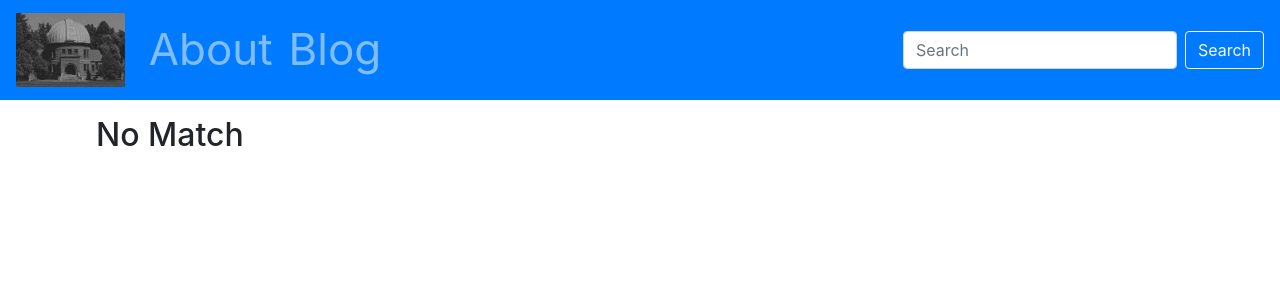
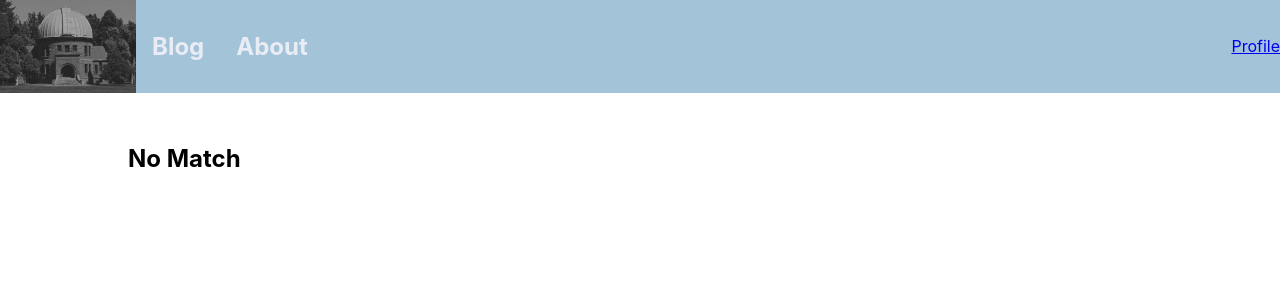
Before and after one commit to arthurdayton116/arthurdayton116.git.io, a React (Create React App) app: page /post in a window 1280 px wide. Shown: the top 300 px of the page. Built offline with nearby package versions, Linux system fonts and the light colour scheme.

Commit message:
Refinements

```diff
--- a/src/App.js
+++ b/src/App.js
@@ -1,5 +1,5 @@
 import React from 'react'
-import 'bootstrap/dist/css/bootstrap.css';
+// import 'bootstrap/dist/css/bootstrap.css';
 import { BrowserRouter as Router, Route, Switch } from "react-router-dom";
 import { NavigationBar } from './components/NavigationBar';
 import { About } from './components/About';
@@ -7,8 +7,8 @@ import { NoMatch } from './components/NoMatch';
 import { Blogs } from './components/Blog';
 import { Post } from './components/Post';
 import { ThemeProvider } from '@emotion/react';
-
 import theme from './components/Theme'
+import { Box } from "rebass";
 
 function App() {
     return (
@@ -16,6 +16,7 @@ function App() {
             <React.Fragment>
               <Router>
                       <NavigationBar />
+                      <Box pl={4}>
                       <Switch>
                           <Route exact path="/" component={About} />
                           <Route path="/about" component={About} />
@@ -23,6 +24,7 @@ function App() {
                           <Route path="/post/*" component={Post} />
                           <Route component={NoMatch} />
                       </Switch>
+                      </Box>
               </Router>
           </React.Fragment>
         </ThemeProvider>
--- a/src/components/About.js
+++ b/src/components/About.js
@@ -8,8 +8,7 @@ const Content = lazy(() => importMDX('../mdx/About.mdx'))
      const theme = useTheme()
      return (
          <Suspense fallback={<div>Loading...</div>}>
-             <Content daProp={'yeayeayea'}
-                      theme={theme}
+             <Content theme={theme}
                       logo={avatar}
              />
          </Suspense>
--- a/src/components/Blog.js
+++ b/src/components/Blog.js
@@ -1,17 +1,34 @@
 import React from 'react'
 import { Link } from "react-router-dom";
+import { Box } from 'rebass';
 import data from '../blogs/data.json';
+import {useTheme} from "@emotion/react";
+
 
 export const Blogs = () => {
+    const theme = useTheme()
+
+    const linkSX = {
+        color: theme.navbar.text,
+        fontWeight: 'bold',
+        fontSize: '1.5em',
+        textDecoration: 'none',
+        padding: 3,
+        ':hover': {
+            color: theme.navbar.hover,
+            fontWeight: 900,
+        }
+    };
     console.log(data)
         return (
             <div>
-                    <h1>Blog Posts</h1>
+                    <h1>Posts</h1>
                     <br />
                     All Posts:
                     <ul>
                             {data.map(post => (
                                 <li key={post.id}>
+                                    <Box sx={linkSX}>
                                         <Link to={
                                             {
                                                 pathname: `/post/${post.id}/`,
@@ -20,6 +37,7 @@ export const Blogs = () => {
                                                 },
                                             }
                                         }>{post.title}</Link>
+                                    </Box>
                                 </li>
                             ))}
                     </ul>
--- a/src/components/NavigationBar.js
+++ b/src/components/NavigationBar.js
@@ -1,55 +1,94 @@
 import React from 'react';
-import { Nav, Navbar, Form, FormControl, Button } from 'react-bootstrap';
-import styled from 'styled-components';
+import { Image, Flex, Box, Link } from 'rebass';
+// import { Nav, Navbar, Form, FormControl, Button } from 'react-bootstrap';
 import logo from '../assets/ObservatoryPark.jpg';
+import {useTheme} from "@emotion/react";
 
-const Styles = styled.div`
-  .navbar { background-color: #222; }
-  a, .navbar-nav, .navbar-primary .nav-link {
-    color: red;
-    font-size: 1.4em;
-    &:hover { color: white; }
-  }
-  .navbar-brand {
-    color: #9FFFCB;
-    &:hover { color: white; }
-  }
-  .form-center {
-    position: absolute !important;
-    left: 25%;
-    right: 25%;
-  }
-  .navbar-nav > li > a {
-    color: white;
-  }
-`;
-const scale = 4
+// const Styles = styled.div`
+//   .navbar { background-color: #222; }
+//   a, .navbar-nav, .navbar-primary .nav-link {
+//     color: red;
+//     font-size: 1.4em;
+//     &:hover { color: white; }
+//   }
+//   .navbar-brand {
+//     color: #9FFFCB;
+//     &:hover { color: white; }
+//   }
+//   .form-center {
+//     position: absolute !important;
+//     left: 25%;
+//     right: 25%;
+//   }
+//   .navbar-nav > li > a {
+//     color: white;
+//   }
+// `;
+
+
+
+const scale = 5
 const pw = 27.2 * scale
 const ph = 18.5 * scale
 export const NavigationBar = (props) => {
+    const theme = useTheme()
+    const linkSX = {
+        color: theme.navbar.text,
+        fontWeight: 'bold',
+        fontSize: '1.5em',
+        textDecoration: 'none',
+        padding: 3,
+        ':hover': {
+            color: theme.navbar.hover,
+            fontWeight: 900,
+        }
+    };
+
     return (
-    <Styles>
-    <Navbar bg="primary" variant="dark">
-        <Navbar.Brand href="/about">
-            <img
+    // <Styles>
+        <Box pb={4}>
+        <Flex
+            bg={theme.navbar.background}
+            alignItems='center'>
+            <Image
                 src={logo}
                 width={pw}
                 height={ph}
-                className="d-inline-block align-top"
-                alt="The spot"
+                sx={{
+                    width: {pw},
+                    height: {ph},
+                    borderRadius: 0,
+                }}
             />
-        </Navbar.Brand>
-        <Nav className="mr-auto">
-            <Nav className="ml-auto">
-                {/*<Nav.Item><Nav.Link href="/">Home</Nav.Link></Nav.Item>*/}
-                <Nav.Item><Nav.Link href="/about">About</Nav.Link></Nav.Item>
-                <Nav.Item><Nav.Link href="/blog">Blog</Nav.Link></Nav.Item>
-            </Nav>
-        </Nav>
-        <Form inline>
-            <FormControl type="text" placeholder="Search" className="mr-sm-2" />
-            <Button variant="outline-light">Search</Button>
-        </Form>
-    </Navbar>
-    </Styles>
+                <Link variant='nav' href='/blog' sx={linkSX} >Blog</Link>
+                <Link variant='nav' href='/about' sx={linkSX} >About</Link>
+            <Box mx='auto' />
+            <Link variant='nav' href='#!'>
+                Profile
+            </Link>
+        </Flex>
+        </Box>
+    // <Navbar bg='blue' >
+    //     <Navbar.Brand href="/about">
+    //         <img
+    //             src={logo}
+    //             width={pw}
+    //             height={ph}
+    //             className="d-inline-block align-top"
+    //             alt="The spot"
+    //         />
+    //     </Navbar.Brand>
+    //     <Nav className="mr-auto">
+    //         <Nav className="ml-auto">
+    //             {/*<Nav.Item><Nav.Link href="/">Home</Nav.Link></Nav.Item>*/}
+    //             <Nav.Item><Nav.Link href="/about">About</Nav.Link></Nav.Item>
+    //             <Nav.Item><Nav.Link href="/blog">Blog</Nav.Link></Nav.Item>
+    //         </Nav>
+    //     </Nav>
+    //     <Form inline>
+    //         <FormControl type="text" placeholder="Search" className="mr-sm-2" />
+    //         <Button variant="outline-light">Search</Button>
+    //     </Form>
+    // </Navbar>
+    // </Styles>
 )}
--- a/src/components/Post.js
+++ b/src/components/Post.js
@@ -1,28 +1,55 @@
 import React, {Suspense} from 'react'
-import { Link } from "react-router-dom";
-import { Box, Heading, Text } from 'rebass';
+import { Box, Heading, Text, Link } from 'rebass';
 import blogContent from '../blogs/BlogMDX'
 import CustomCodeBlock from "../components/CodeBlock";
 import {useTheme} from "@emotion/react";
 
-const components = {
-    pre: props => <div {...props} />,
-    code: props => <Box pt={4} pb={4} pl={4}><CustomCodeBlock {...props} /></Box>,
-    p: props => <Text ml={4} mt={2} mb={2} {...props} />,
-    h1: props => <Box pl={3} pt={2} pb={2} {...props}><Heading {...props} as={'h1'}/></Box>
-}
+
 
 export const Post = (props) => {
     const post = props.history.location.state.post;
     const Content = blogContent(post.id)
     const theme = useTheme()
 
+    const h1Sx={
+        color: theme.h4.text,
+        fontFamily: theme.fontFamily,
+    }
+
+    const h4Sx={
+        color: theme.h1.text,
+        fontFamily: theme.fontFamily,
+    }
+
+
+    const components = {
+        pre: props => <div {...props} />,
+        code: props => <Box pt={4} pb={4} pl={4}><CustomCodeBlock {...props} /></Box>,
+        p: props => <Text ml={4} mt={2} mb={2} {...props} />,
+        h1: props => <Box pl={3} pt={2} pb={2} {...props}><Heading {...props} as={'h1'}/></Box>,
+        h4: props => <Box pl={3} pt={2} pb={2} {...props}><Heading sx={h4Sx} {...props} as={'h4'}/></Box>,
+        h5: props => <Box pl={3} pt={2} pb={2} {...props}><Heading {...props} as={'h5'}/></Box>,
+        li: props => <Box  pl={2} display='inline-block' { ...props}></Box>
+    }
+
+    const linkSX = {
+        color: theme.navbar.background,
+        fontWeight: 'bold',
+        fontSize: '1.5em',
+        textDecoration: 'none',
+        padding: 3,
+        ':hover': {
+            color: theme.navbar.hover,
+            fontWeight: 900,
+        }
+    };
+
   return (
     <div>
-      <Link to="/blog/">{'<'} Back</Link>
-        <Box p={4} >
-            <Box pl={3} pt={2} pb={2} bg={theme.colors.primary}>
-                <Heading as={'h1'} >{post.title}</Heading>
+      <Link href="/blog/" sx={linkSX}>{'<'} Back</Link>
+        <Box p={4} fontFamily='arial'>
+            <Box pl={3} pt={2} pb={2} bg={theme.colors.pale}>
+                <Heading as={'h1'} sx={h1Sx}>{post.title}</Heading>
             </Box>
             <Box pt={2} pl={4}>
                 <Suspense fallback={<div>Loading...</div>}>
--- a/src/components/Theme.js
+++ b/src/components/Theme.js
@@ -1,11 +1,34 @@
+// https://coolors.co/993955-ae76a6-a3c3d9-ccd6eb-e9ecf5
+const primarybackground = '#a3c3d9'
+const primarydarkshade1 = '#305873'
+const primarydarkshade2 = '#6EA2C4'
+const primarytext = '#e9ecf5'
+const primarytexthover = '#ccd6eb'
+const primaryFontFamily = 'Arial, sans-serif'
+
 export default {
     fontSizes: [
         12, 14, 16, 24, 32, 48, 64
     ],
-    fontFamily: 'Arial, sans-serif',
+    fontFamily: primaryFontFamily,
     colors: {
         primary: '#007bff',
-        gray: '#f6f6ff',
+        background: '#e9ecf5',
+    },
+    navbar: {
+        background: primarybackground,
+        text: primarytext,
+        hover: primarytexthover,
+    },
+    h1: {
+        text: primarydarkshade2,
+    },
+    h4: {
+        text: primarydarkshade1,
+    },
+    text: {
+        primary: '#007bff',
+        background: '#e9ecf5',
     },
     buttons: {
         primary: {
--- a/src/index.js
+++ b/src/index.js
@@ -2,7 +2,5 @@ import React from 'react'
 import ReactDOM from 'react-dom'
 import './index.css'
 import App from './App'
-// import { MDXProvider } from "@mdx-js/react";
-// import CustomCodeBlock from "./components/CodeBlock";
 
 ReactDOM.render(<App />, document.getElementById('root'))
```
Also changed, not shown: src/blogs/1/index.mdx (+27 -16 lines), 1 other file (tests, documents, lock files or other folders).
